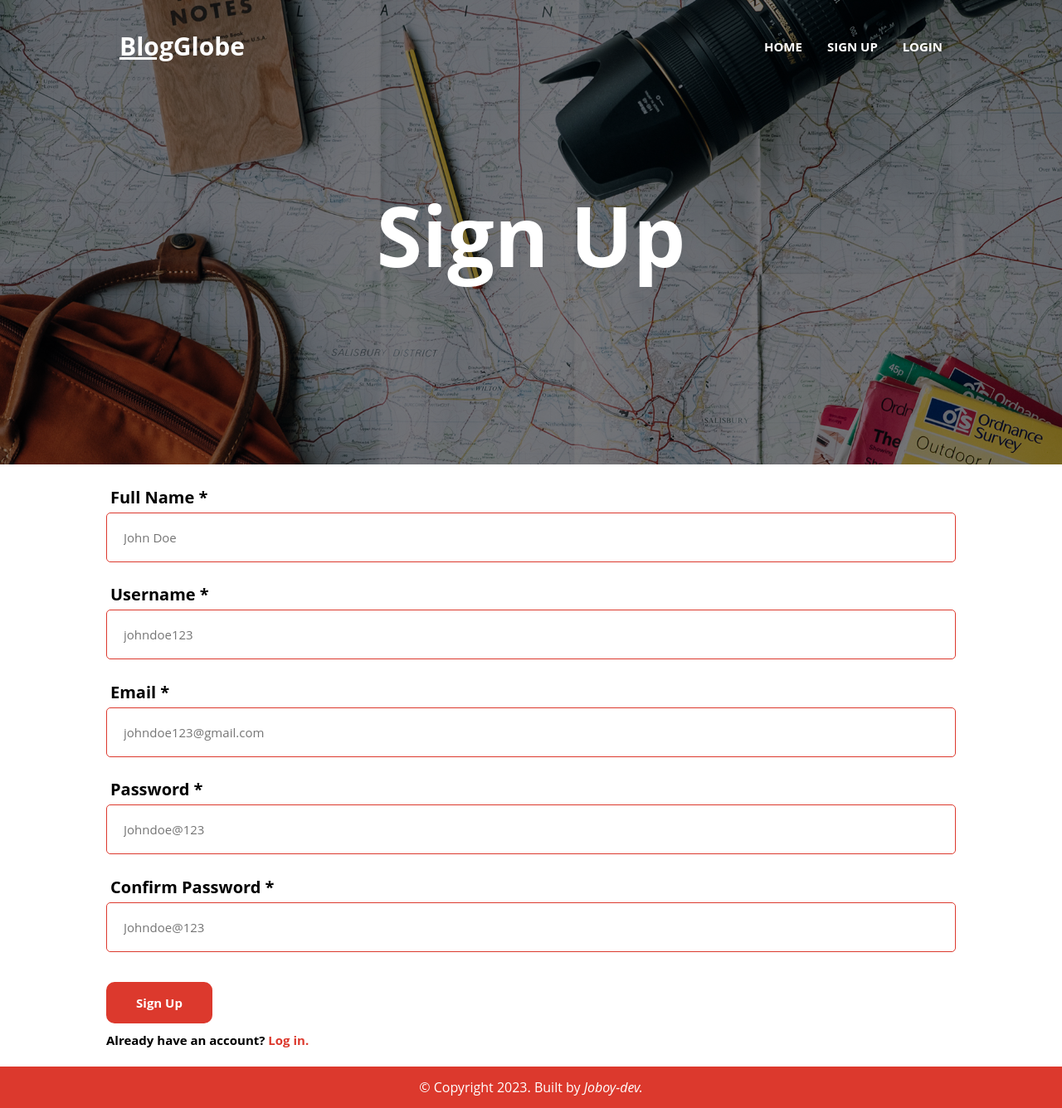
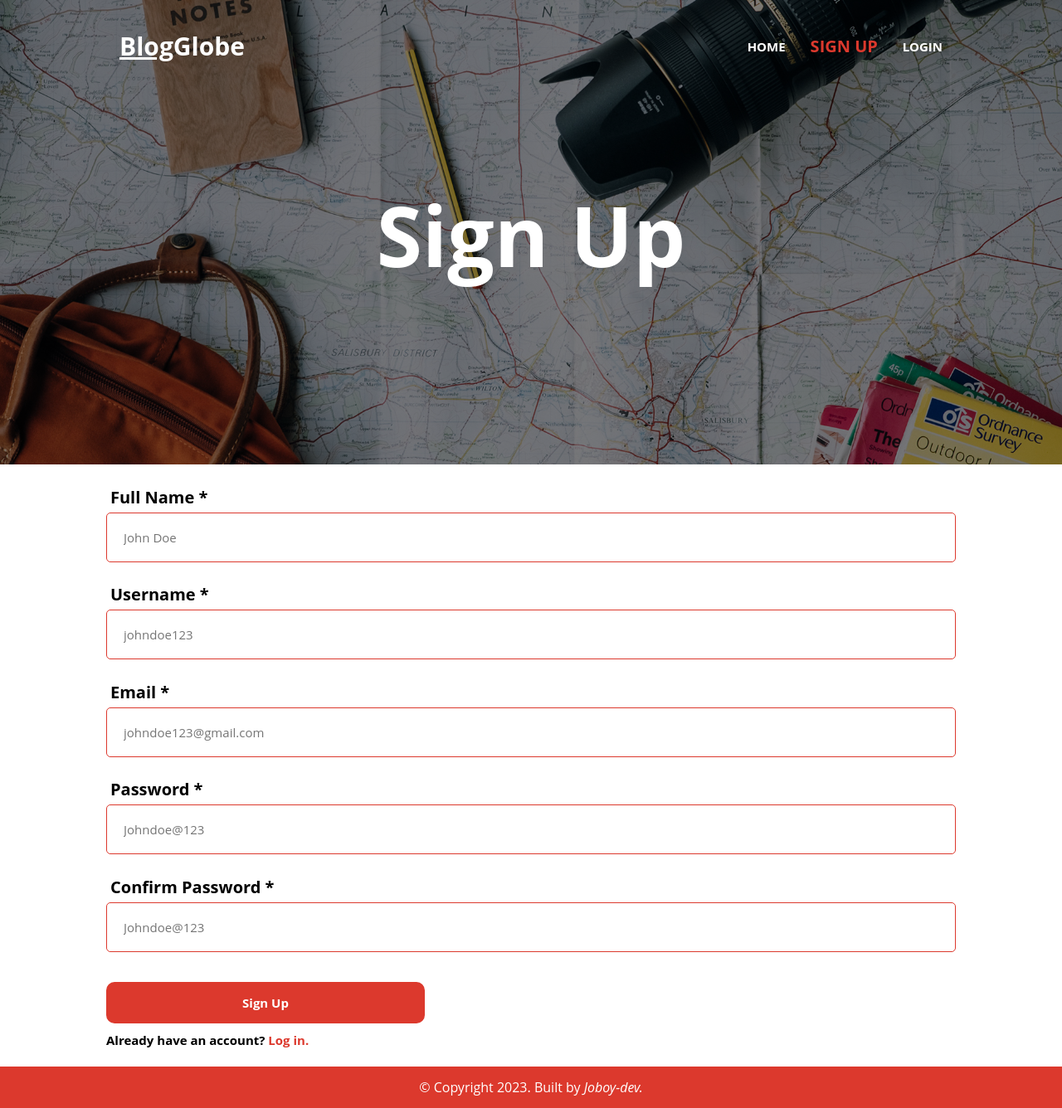
Before and after one commit to joboy-dev/BlogGlobe, a Flask app: page /signup in a window 1280 px wide. Shown: the whole page at 83% size. Run offline with Flask 3, Linux system fonts and the light colour scheme; some libraries are stand-ins or nearby versions.

Commit message:
Minor design changes

```diff
--- a/server.py
+++ b/server.py
@@ -8,7 +8,7 @@ class HomeView(View):
     def dispatch_request(self):
         # Get request to get all blogs
         blogs = session.query(Blog).all()
-        return render_template('index.html', blogs=blogs, user=current_user)
+        return render_template('index.html', blogs=blogs, user=current_user, active_link='home')
 
 app.add_url_rule('/', view_func=HomeView.as_view(name='home'))
 
@@ -64,7 +64,7 @@ class SignUpView(View):
                     flash('You have successfully signed up')
                     return redirect(url_for('home'))
 
-        return render_template('forms/signup.html', form=form, message=message, user=current_user)
+        return render_template('forms/signup.html', form=form, message=message, user=current_user, active_link='signup')
 
 app.add_url_rule('/signup', view_func=SignUpView.as_view(name='signup'))
 
@@ -97,7 +97,7 @@ class LoginView(View):
             else:
                 message = 'Account does not exist.'
 
-        return render_template('forms/login.html', message=message, form=form, user=current_user)
+        return render_template('forms/login.html', message=message, form=form, user=current_user, active_link='login')
 
 app.add_url_rule('/login', view_func=LoginView.as_view(name='login'))
 
@@ -128,7 +128,7 @@ class GetUserDetailsView(View):
             flash('Profile picture updated')
             return redirect(url_for('getUserDetails'))
 
-        return render_template('profile.html', user=current_user, form=change_picture_form)
+        return render_template('profile.html', user=current_user, form=change_picture_form, active_link='profile')
 
 app.add_url_rule('/profile', view_func=GetUserDetailsView.as_view(name='getUserDetails'))
 
@@ -152,7 +152,7 @@ class EditProfileView(View):
             flash('Profile changes saved')
             return redirect(url_for('getUserDetails'))
 
-        return render_template('forms/edit-profile.html', form=form, user=current_user, message=message)
+        return render_template('forms/edit-profile.html', form=form, user=current_user, message=message, active_link='profile')
 
 app.add_url_rule('/profile/edit', view_func=EditProfileView.as_view(name='editProfile'))
 
@@ -190,7 +190,7 @@ class ChangePasswordView(View):
                     flash('Password changed successfully.')
                     return redirect(url_for('getUserDetails'))
 
-        return render_template('forms/change-password.html', form=form, user=current_user, message=message)
+        return render_template('forms/change-password.html', form=form, user=current_user, message=message, active_link='profile')
 
 
 app.add_url_rule('/profile/change-password', view_func=ChangePasswordView.as_view(name='changePassword'))
@@ -232,7 +232,7 @@ class ChangeProfilePictureView(View):
                 flash('Profile picture updated')
                 return redirect(url_for('getUserDetails'))
 
-        return render_template('forms/change-profile-picture.html', form=form, user=current_user)
+        return render_template('forms/change-profile-picture.html', form=form, user=current_user, active_link='profile')
 
 app.add_url_rule('/profile/change-profile-picture', view_func=ChangeProfilePictureView.as_view(name='changeProfilePicture'))
 
@@ -253,7 +253,7 @@ class GetUserBlogsView(View):
         # Check database for blogs for the current logged in user
         user_blogs = session.query(Blog).filter_by(author_id=current_user.id).all()
 
-        return render_template('my-blogs.html', user_blogs=user_blogs, user=current_user)
+        return render_template('my-blogs.html', user_blogs=user_blogs, user=current_user, active_link='myblogs')
 
 app.add_url_rule('/myblogs', view_func=GetUserBlogsView.as_view(name='getUserBlogs'))
 
@@ -291,7 +291,7 @@ class AddBlogView(View):
 
         messages = form.form_errors
         print(messages)
-        return render_template('forms/add-blog.html', form=form, user=current_user)
+        return render_template('forms/add-blog.html', form=form, user=current_user, active_link='addblog')
 
 app.add_url_rule('/addBlog', view_func=AddBlogView.as_view(name='addBlog'))
 
@@ -322,7 +322,7 @@ class EditBlogView(View):
                 message = 'You cannot edit another user\'s post'
                 return abort(code=401)
 
-        return render_template('forms/edit-blog.html', form=form, blog=blog, user=current_user, message=message)
+        return render_template('forms/edit-blog.html', form=form, blog=blog, user=current_user, message=message, active_link='myblogs')
 
 app.add_url_rule('/blog/<int:id>/edit', view_func=EditBlogView.as_view(name='editBlog'))
 
--- a/static/styles/base.css
+++ b/static/styles/base.css
@@ -82,6 +82,19 @@
     }
 }
 
+/* SCROLL BAR */
+::-webkit-scrollbar {
+    width: 6px;
+}
+
+::-webkit-scrollbar-track {
+    background-color: var(--gray-color);
+}
+
+::-webkit-scrollbar-thumb {
+    background-color: var(--red-color);
+}
+
 /* ----------------------- NAVBAR STYLES ----------------------*/
 #navbar {
     display: flex;
@@ -135,6 +148,11 @@
     color: var(--red-color);
 }
 
+.nav-links li a.active {
+    font-size: 20px;
+    color: var(--red-color);
+}
+
 .burger {
     text-transform: uppercase;
     font-weight: bold;
--- a/static/styles/form/blog-form.css
+++ b/static/styles/form/blog-form.css
@@ -3,9 +3,9 @@
     height: 70vh;
     width: 100%;
     background-image: url('../../images/new-blog-bg.jpg');
-    background-size: 100%;
+    background-size: cover;
     background-repeat: no-repeat;
-    background-position: 0% 50%;
+    background-position: center;
     position: relative;
 }
 
--- a/static/styles/form/form.css
+++ b/static/styles/form/form.css
@@ -3,9 +3,9 @@
     height: 70vh;
     width: 100%;
     background-image: url('../../images/new-blog-bg.jpg');
-    background-size: 100%;
+    background-size: cover;
     background-repeat: no-repeat;
-    background-position: 0% 50%;
+    background-position: center;
     position: relative;
 }
 
@@ -95,7 +95,7 @@
 .form input[type="submit"]{
     height: 50px;
     margin: 10px 10%;
-    width: 10%;
+    width: 30%;
     background-color: var(--red-color);
     color: var(--white-color);
     border: none;
--- a/static/styles/index/index.css
+++ b/static/styles/index/index.css
@@ -3,9 +3,9 @@
     height: 70vh;
     width: 100%;
     background-image: url('../../images/home-bg.jpg');
-    background-size: 100%;
+    background-size: cover;
     background-repeat: no-repeat;
-    background-position: 0% 50%;
+    background-position: center;
     position: relative;
 }
 
--- a/static/styles/my_blogs/blogs.css
+++ b/static/styles/my_blogs/blogs.css
@@ -3,9 +3,9 @@
     height: 70vh;
     width: 100%;
     background-image: url('../../images/post-bg.jpg');
-    background-size: 100%;
+    background-size: cover;
     background-repeat: no-repeat;
-    background-position: 0% 50%;
+    background-position: center;
     position: relative;
 }
 
--- a/static/styles/profile/profile.css
+++ b/static/styles/profile/profile.css
@@ -2,9 +2,9 @@
     height: 70vh;
     width: 100%;
     background-image: url('../../images/contact-bg.jpg');
-    background-size: 100%;
+    background-size: cover;
     background-repeat: no-repeat;
-    background-position: 0% 50%;
+    background-position: center;
     position: relative;
 }
 
--- a/templates/blog-detail.html
+++ b/templates/blog-detail.html
@@ -17,9 +17,9 @@
             height: 70vh;
             width: 100%;
             background-image: url('{{ blog.image_url }}');
-            background-size: 100%;
+            background-size: cover;
             background-repeat: no-repeat;
-            background-position: 0% 50%;
+            background-position: center;
             position: relative;
         }
     </style>
--- a/templates/constants/navbar.html
+++ b/templates/constants/navbar.html
@@ -6,17 +6,17 @@
 
     <div class="nav-content">
         <ul class="nav-links">
-            <li><a href="{{ url_for('home') }}">Home</a></li>
+            <li><a href="{{ url_for('home') }}" class="{% if active_link == 'home' %}active{% endif %}">Home</a></li>
 
             {% if user.is_authenticated %}
-                <li><a href="{{ url_for('getUserBlogs') }}">My Blogs</a></li>
-                <li><i class="fa-solid fa-plus fa-beat"></i>  <a href="{{ url_for('addBlog') }}">Add Blog</a></li>
-                <li><a href="{{ url_for('getUserDetails') }}">My Profile</a></li>
+                <li><a href="{{ url_for('getUserBlogs') }}" class="{% if active_link == 'myblogs' %}active{% endif %}">My Blogs</a></li>
+                <li><i class="fa-solid fa-plus fa-beat"></i>  <a href="{{ url_for('addBlog') }}" class="{% if active_link == 'addblog' %}active{% endif %}">Add Blog</a></li>
+                <li><a href="{{ url_for('getUserDetails') }}" class="{% if active_link == 'profile' %}active{% endif %}">My Profile</a></li>
                 <p>Logged in as <b>{{ user.username }}</b></p>
                 <li><a href="{{ url_for('logout') }}">Logout</a></li>
             {% else %}
-                <li><a href="{{ url_for('signup') }}">Sign Up</a></li>
-                <li><a href="{{ url_for('login') }}">Login</a></li>
+                <li><a href="{{ url_for('signup') }}" class="{% if active_link == 'signup' %}active{% endif %}">Sign Up</a></li>
+                <li><a href="{{ url_for('login') }}" class="{% if active_link == 'login' %}active{% endif %}">Login</a></li>
             {% endif %}
         </ul>
 
--- a/templates/forms/change-password.html
+++ b/templates/forms/change-password.html
@@ -12,9 +12,9 @@
             height: 70vh;
             width: 100%;
             background-image: url('../../static/images/edit-bg.jpg');
-            background-size: 100%;
+            background-size: cover;
             background-repeat: no-repeat;
-            background-position: 0% 50%;
+            background-position: center;
             position: relative;
         }
     </style>
--- a/templates/forms/change-profile-picture.html
+++ b/templates/forms/change-profile-picture.html
@@ -12,9 +12,9 @@
             height: 70vh;
             width: 100%;
             background-image: url('../../static/images/edit-bg.jpg');
-            background-size: 100%;
+            background-size: cover;
             background-repeat: no-repeat;
-            background-position: 0% 50%;
+            background-position: center;
             position: relative;
         }
     </style>
--- a/templates/forms/edit-profile.html
+++ b/templates/forms/edit-profile.html
@@ -12,9 +12,9 @@
             height: 70vh;
             width: 100%;
             background-image: url('../../static/images/edit-bg.jpg');
-            background-size: 100%;
+            background-size: cover;
             background-repeat: no-repeat;
-            background-position: 0% 50%;
+            background-position: center;
             position: relative;
         }
     </style>
--- a/templates/forms/login.html
+++ b/templates/forms/login.html
@@ -12,9 +12,9 @@
             height: 70vh;
             width: 100%;
             background-image: url('../../static/images/about-bg.jpg');
-            background-size: 100%;
+            background-size: cover;
             background-repeat: no-repeat;
-            background-position: 0% 50%;
+            background-position: center;
             position: relative;
         }
     </style>
--- a/templates/forms/signup.html
+++ b/templates/forms/signup.html
@@ -12,9 +12,9 @@
             height: 70vh;
             width: 100%;
             background-image: url('../../static/images/about-bg.jpg');
-            background-size: 100%;
+            background-size: cover;
             background-repeat: no-repeat;
-            background-position: 0% 50%;
+            background-position: center;
             position: relative;
         }
     </style>
```
